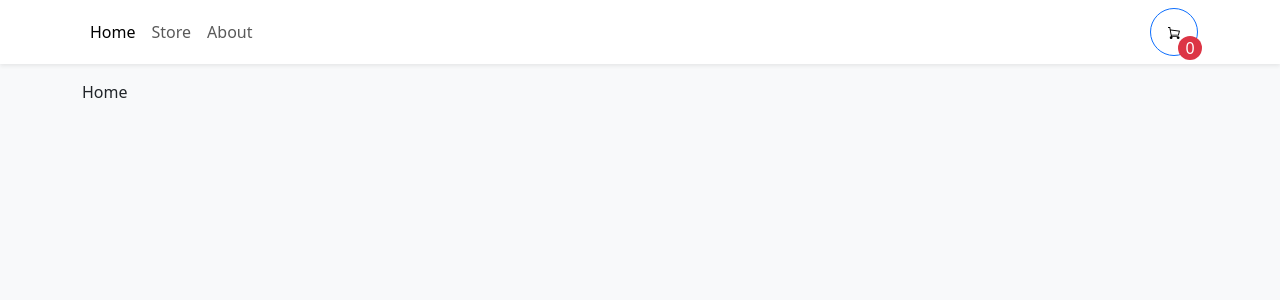
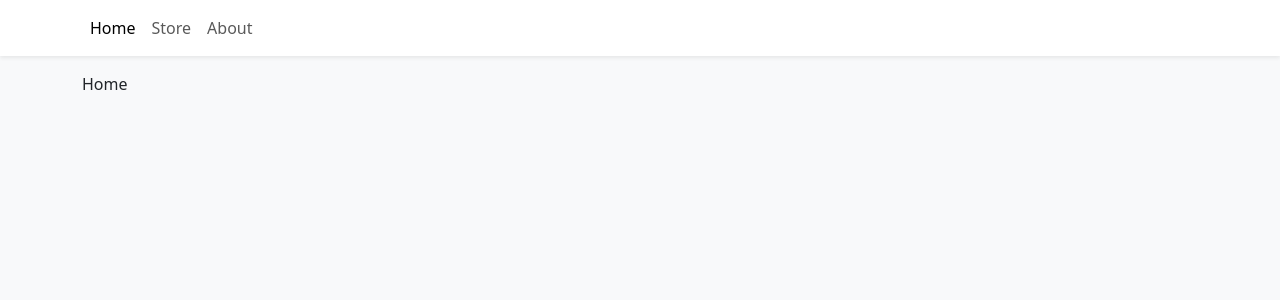
Before and after one commit to Satham-MJ/react-ts-shoppingcart, a React (Vite) app: page / in a window 1280 px wide. Shown: the top 300 px of the page. Built offline with nearby package versions, Linux system fonts and the light colour scheme.

Commit message:
Shopping cart in progress

```diff
--- /dev/null
+++ b/src/components/CartItem.tsx
@@ -0,0 +1,11 @@
+type CartItemProps = {
+  id: number;
+  quantity: number;
+};
+export const CartItem = ({ id, quantity }: CartItemProps) => {
+  return (
+    <div>
+      {id},{quantity}
+    </div>
+  );
+};
--- a/src/components/Navbar.tsx
+++ b/src/components/Navbar.tsx
@@ -2,7 +2,7 @@ import { Container, Nav, Button, Navbar as NavbarBs } from "react-bootstrap";
 import { NavLink } from "react-router-dom";
 import { useShoppingCart } from "../context/ShoppingCartContext";
 export const Navbar = () => {
-  const { cartQuantity } = useShoppingCart();
+  const { cartQuantity, openCart } = useShoppingCart();
   return (
     <NavbarBs sticky="top" className="bg-white shadow-sm mb-3">
       <Container>
@@ -17,7 +17,9 @@ export const Navbar = () => {
             About
           </Nav.Link>
         </Nav>
+        {cartQuantity > 0 && (
           <Button
+            onClick={openCart}
             style={{ width: "3rem", height: "3rem", position: "relative" }}
             variant="outline-primary"
             className="rounded-circle"
@@ -42,6 +44,7 @@ export const Navbar = () => {
               {cartQuantity}
             </div>
           </Button>
+        )}
       </Container>
     </NavbarBs>
   );
--- /dev/null
+++ b/src/components/ShoppingCart.tsx
@@ -0,0 +1,25 @@
+import { Offcanvas, Stack } from "react-bootstrap";
+import { useShoppingCart } from "../context/ShoppingCartContext";
+import { CartItem } from "./CartItem";
+
+type ShoppingCartProps = {
+  isOpen: boolean;
+};
+
+export const ShoppingCart = ({ isOpen }: ShoppingCartProps) => {
+  const { closeCart, cartItems } = useShoppingCart();
+  return (
+    <Offcanvas show={isOpen} placement="end" onHide={closeCart}>
+      <Offcanvas.Header closeButton>
+        <Offcanvas.Title>Cart</Offcanvas.Title>
+      </Offcanvas.Header>
+      <Offcanvas.Body>
+        <Stack gap={3}>
+          {cartItems.map((item) => (
+            <CartItem key={item.id} {...item} />
+          ))}
+        </Stack>
+      </Offcanvas.Body>
+    </Offcanvas>
+  );
+};
--- a/src/context/ShoppingCartContext.tsx
+++ b/src/context/ShoppingCartContext.tsx
@@ -1,4 +1,5 @@
 import { createContext, ReactNode, useContext, useState } from "react";
+import { ShoppingCart } from "../components/ShoppingCart";
 
 type ShoppingCartProviderProps = {
   children: ReactNode;
@@ -13,6 +14,7 @@ type ShoppingCartContext = {
   removeFromCart: (id: number) => void;
   cartQuantity: number;
   cartItems: CartItem[];
+  isOpen: boolean;
 };
 
 type CartItem = {
@@ -36,8 +38,8 @@ export const ShoppingCartProvider = ({
     0
   );
 
-  const openCart = () => setIsOpen(!isOpen);
-  const closeCart = () => setIsOpen(!isOpen);
+  const openCart = () => setIsOpen(true);
+  const closeCart = () => setIsOpen(false);
 
   const getItemQuantity = (id: number) => {
     return cartItems.find((item) => item.id === id)?.quantity || 0;
@@ -92,9 +94,11 @@ export const ShoppingCartProvider = ({
         removeFromCart,
         cartItems,
         cartQuantity,
+        isOpen,
       }}
     >
       {children}
+      <ShoppingCart isOpen={isOpen} />
     </ShoppingCartContext.Provider>
   );
 };
```
Lines whose indentation alone changed are shown as unchanged.
